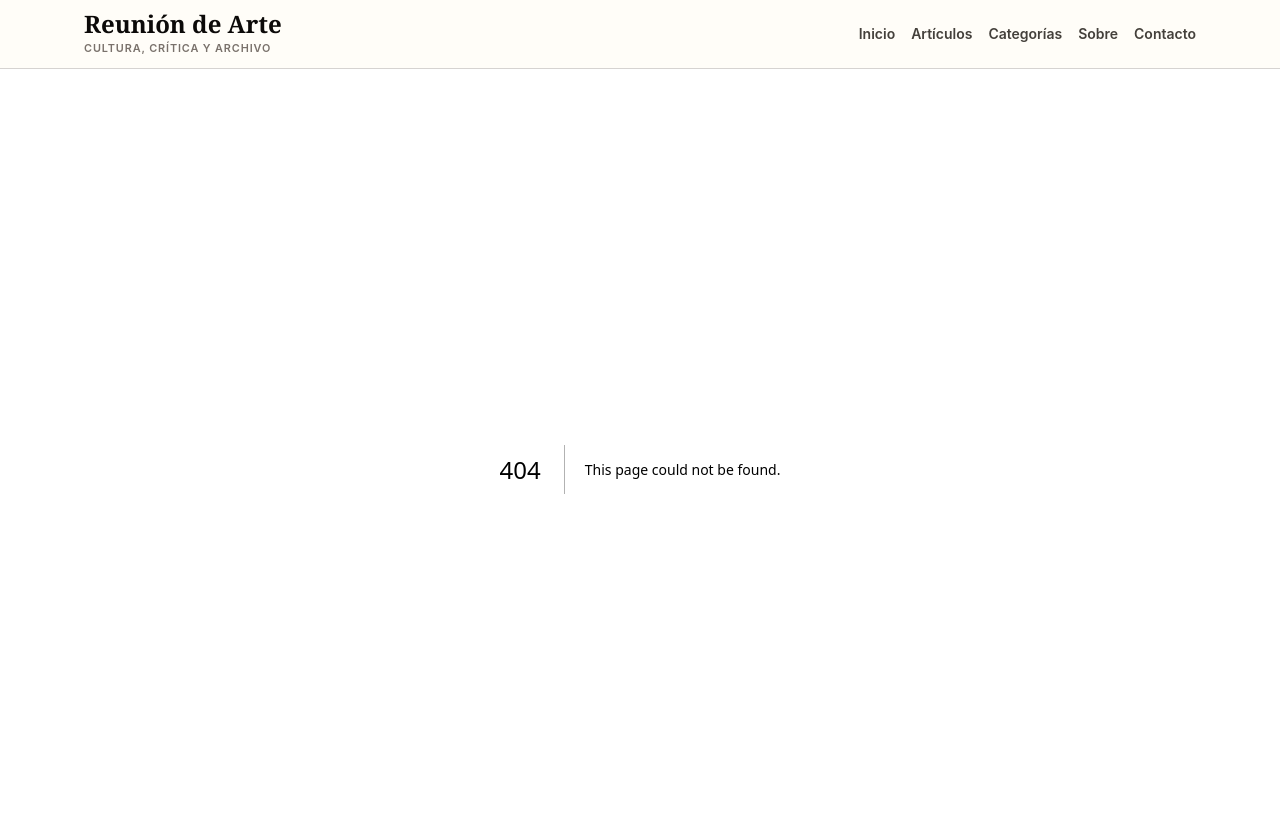
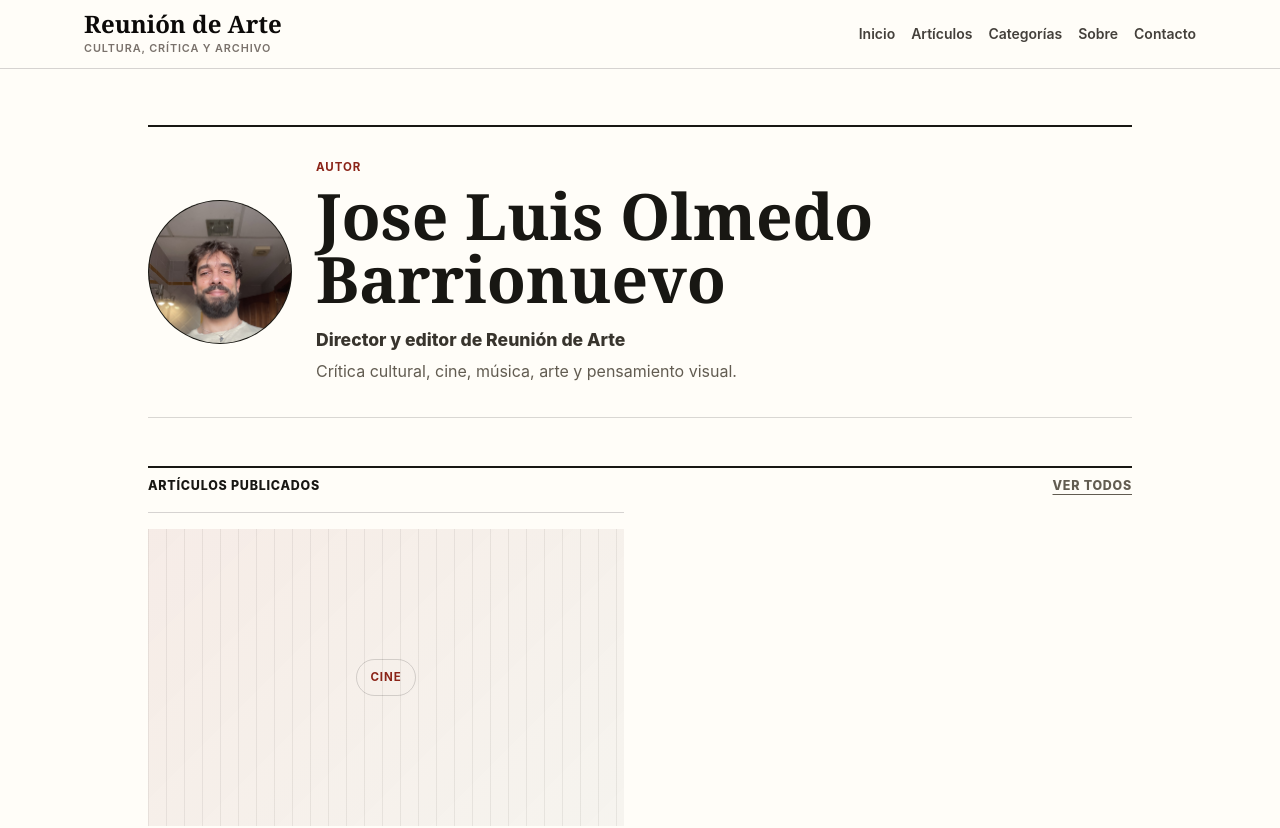
Before and after one commit to RDAJose/reuniondearte-web-oficial, a Next.js app: page /autores/jose-luis-olmedo in a window 1280 px wide. Before the commit this address had no page. Shown: the top 828 px of the page. Built offline with nearby package versions, Linux system fonts and the light colour scheme.

Commit message:
Add clickable author profile page

```diff
--- /dev/null
+++ b/app/autores/jose-luis-olmedo/page.tsx
@@ -0,0 +1,91 @@
+import type { Metadata } from "next";
+import Link from "next/link";
+import { ArticleAuthorAvatar } from "@/components/articles/ArticleAuthorAvatar";
+import { ArticleCard } from "@/components/articles/ArticleCard";
+import { getPublishedArticles } from "@/lib/articles/articles";
+import { articleAuthor } from "@/lib/articles/author";
+import type { Article } from "@/lib/articles/types";
+
+type ArticleWithPossibleAuthor = Article & {
+  author?: string | { name?: string; slug?: string } | null;
+  authors?: Array<string | { name?: string; slug?: string }> | null;
+};
+
+export const metadata: Metadata = {
+  title: articleAuthor.name,
+  description: articleAuthor.bio,
+  alternates: {
+    canonical: articleAuthor.href,
+  },
+};
+
+function matchesAuthorValue(value: ArticleWithPossibleAuthor["author"]) {
+  if (!value) {
+    return false;
+  }
+
+  if (typeof value === "string") {
+    return value === articleAuthor.name || value === articleAuthor.slug;
+  }
+
+  return value.name === articleAuthor.name || value.slug === articleAuthor.slug;
+}
+
+function getArticlesForAuthor(articles: Article[]) {
+  const matchedArticles = articles.filter((article) => {
+    const articleWithAuthor = article as ArticleWithPossibleAuthor;
+
+    return (
+      matchesAuthorValue(articleWithAuthor.author) ||
+      articleWithAuthor.authors?.some(matchesAuthorValue)
+    );
+  });
+
+  return matchedArticles.length > 0 ? matchedArticles : articles;
+}
+
+export default async function JoseLuisOlmedoAuthorPage() {
+  const publishedArticles = await getPublishedArticles();
+  const authorArticles = getArticlesForAuthor(publishedArticles);
+
+  return (
+    <main className="mx-auto max-w-5xl px-4 py-10 sm:px-5 sm:py-14">
+      <section className="author-profile">
+        <ArticleAuthorAvatar
+          className="author-profile__avatar"
+          imageSizes="(min-width: 640px) 144px, 96px"
+        />
+
+        <div className="author-profile__body">
+          <p className="editorial-kicker">Autor</p>
+          <h1>{articleAuthor.name}</h1>
+          <p className="author-profile__role">{articleAuthor.role}</p>
+          <p className="author-profile__bio">{articleAuthor.bio}</p>
+        </div>
+      </section>
+
+      <section className="mt-12">
+        <div className="section-heading">
+          <p>Artículos publicados</p>
+          <Link href="/articulos">Ver todos</Link>
+        </div>
+
+        {authorArticles.length > 0 ? (
+          <div className="grid gap-8 sm:grid-cols-2">
+            {authorArticles.map((article, index) => (
+              <ArticleCard
+                key={article.slug}
+                article={article}
+                priority={index < 2}
+              />
+            ))}
+          </div>
+        ) : (
+          <p className="border-t border-stone-300 pt-5 text-stone-600">
+            Todavía no hay artículos publicados.
+          </p>
+        )}
+      </section>
+    </main>
+  );
+}
--- a/app/globals.css
+++ b/app/globals.css
@@ -99,9 +99,18 @@ a {
   border-top: 1px solid rgba(24, 23, 19, 0.14);
   border-bottom: 1px solid rgba(24, 23, 19, 0.14);
   padding: 1rem 0;
+  text-decoration: none;
+  transition:
+    border-color 180ms ease,
+    background 180ms ease;
 }
 
-.article-author-box__avatar {
+.article-author-box:hover {
+  border-color: rgba(139, 36, 24, 0.34);
+  background: rgba(255, 250, 240, 0.55);
+}
+
+.article-author-avatar {
   position: relative;
   display: grid;
   width: 4rem;
@@ -119,11 +128,23 @@ a {
   letter-spacing: 0.08em;
 }
 
+.article-author-avatar__image {
+  object-fit: cover;
+  object-position: center top;
+}
+
+.article-author-box__avatar {
+  width: 4rem;
+  height: 4rem;
+}
+
 .article-author-box__body {
+  display: block;
   min-width: 0;
 }
 
 .article-author-box__eyebrow {
+  display: block;
   color: var(--accent);
   font-size: 0.68rem;
   font-weight: 800;
@@ -132,6 +153,7 @@ a {
 }
 
 .article-author-box__name {
+  display: block;
   margin-top: 0.18rem;
   color: #181713;
   font-family: Georgia, "Times New Roman", serif;
@@ -148,6 +170,48 @@ a {
   color: #625c51;
   font-size: 0.92rem;
   line-height: 1.45;
+}
+
+.author-profile {
+  display: grid;
+  grid-template-columns: auto 1fr;
+  gap: 1.5rem;
+  align-items: center;
+  border-top: 2px solid #181713;
+  border-bottom: 1px solid rgba(24, 23, 19, 0.16);
+  padding: 2rem 0;
+}
+
+.author-profile__avatar {
+  width: 9rem;
+  height: 9rem;
+  font-size: 1.7rem;
+}
+
+.author-profile h1 {
+  margin-top: 0.55rem;
+  color: #181713;
+  font-family: Georgia, "Times New Roman", serif;
+  font-size: clamp(2.25rem, 6vw, 4rem);
+  font-weight: 700;
+  letter-spacing: 0;
+  line-height: 0.98;
+}
+
+.author-profile__role {
+  margin-top: 1rem;
+  color: #38342d;
+  font-size: 1.1rem;
+  font-weight: 800;
+  line-height: 1.45;
+}
+
+.author-profile__bio {
+  max-width: 38rem;
+  margin-top: 0.35rem;
+  color: #625c51;
+  font-size: 1rem;
+  line-height: 1.7;
 }
 
 .article-author-box__role {
@@ -335,6 +399,17 @@ a {
 }
 
 @media (max-width: 640px) {
+  .author-profile {
+    grid-template-columns: 1fr;
+    gap: 1rem;
+  }
+
+  .author-profile__avatar {
+    width: 6rem;
+    height: 6rem;
+    font-size: 1.2rem;
+  }
+
   .article-author-box {
     align-items: flex-start;
     gap: 0.85rem;
--- /dev/null
+++ b/components/articles/ArticleAuthorAvatar.tsx
@@ -0,0 +1,40 @@
+import { existsSync } from "node:fs";
+import { join } from "node:path";
+import Image from "next/image";
+import { articleAuthor } from "@/lib/articles/author";
+
+type ArticleAuthorAvatarProps = {
+  className?: string;
+  imageSizes?: string;
+};
+
+function hasLocalAuthorImage() {
+  const imagePath = join(process.cwd(), "public", "authors", "jose-luis-olmedo.jpg");
+  return existsSync(imagePath);
+}
+
+export function ArticleAuthorAvatar({
+  className = "",
+  imageSizes = "64px",
+}: ArticleAuthorAvatarProps) {
+  const showImage = hasLocalAuthorImage();
+
+  return (
+    <div
+      className={`article-author-avatar ${className}`.trim()}
+      aria-hidden={!showImage}
+    >
+      {showImage ? (
+        <Image
+          alt={articleAuthor.name}
+          className="article-author-avatar__image"
+          fill
+          sizes={imageSizes}
+          src={articleAuthor.avatarPath}
+        />
+      ) : (
+        <span>{articleAuthor.initials}</span>
+      )}
+    </div>
+  );
+}
--- a/components/articles/ArticleAuthorBox.tsx
+++ b/components/articles/ArticleAuthorBox.tsx
@@ -1,47 +1,29 @@
-import { existsSync } from "node:fs";
-import { join } from "node:path";
-import Image from "next/image";
+import Link from "next/link";
+import { ArticleAuthorAvatar } from "@/components/articles/ArticleAuthorAvatar";
 import { articleAuthor } from "@/lib/articles/author";
 
 type ArticleAuthorBoxProps = {
   publishedAt?: string;
 };
 
-function hasLocalAuthorImage() {
-  const imagePath = join(process.cwd(), "public", "authors", "jose-luis-olmedo.jpg");
-  return existsSync(imagePath);
-}
+export function ArticleAuthorBox({ publishedAt }: ArticleAuthorBoxProps) {
+  return (
+    <aside aria-label="Autor del artículo">
+      <Link className="article-author-box" href={articleAuthor.href}>
+        <ArticleAuthorAvatar className="article-author-box__avatar" />
 
-export function ArticleAuthorBox({ publishedAt }: ArticleAuthorBoxProps) {
-  const showImage = hasLocalAuthorImage();
-
-  return (
-    <aside className="article-author-box" aria-label="Autor del artículo">
-      <div className="article-author-box__avatar" aria-hidden={!showImage}>
-        {showImage ? (
-          <Image
-            alt={articleAuthor.name}
-            className="object-cover"
-            fill
-            sizes="64px"
-            src={articleAuthor.avatarPath}
-          />
-        ) : (
-          <span>{articleAuthor.initials}</span>
-        )}
-      </div>
-
-      <div className="article-author-box__body">
-        <p className="article-author-box__eyebrow">Autor</p>
-        <p className="article-author-box__name">{articleAuthor.name}</p>
-        <p className="article-author-box__role">{articleAuthor.role}</p>
-        <p className="article-author-box__bio">{articleAuthor.bio}</p>
-        {publishedAt ? (
-          <time className="article-author-box__date" dateTime={publishedAt}>
-            Publicado el {publishedAt}
-          </time>
-        ) : null}
-      </div>
+        <span className="article-author-box__body">
+          <span className="article-author-box__eyebrow">Autor</span>
+          <span className="article-author-box__name">{articleAuthor.name}</span>
+          <span className="article-author-box__role">{articleAuthor.role}</span>
+          <span className="article-author-box__bio">{articleAuthor.bio}</span>
+          {publishedAt ? (
+            <time className="article-author-box__date" dateTime={publishedAt}>
+              Publicado el {publishedAt}
+            </time>
+          ) : null}
+        </span>
+      </Link>
     </aside>
   );
 }
--- a/lib/articles/author.ts
+++ b/lib/articles/author.ts
@@ -1,7 +1,9 @@
 export const articleAuthor = {
   avatarPath: "/authors/jose-luis-olmedo.jpg",
   bio: "Crítica cultural, cine, música, arte y pensamiento visual.",
+  href: "/autores/jose-luis-olmedo",
   initials: "JO",
   name: "Jose Luis Olmedo Barrionuevo",
   role: "Director y editor de Reunión de Arte",
+  slug: "jose-luis-olmedo",
 };
```
